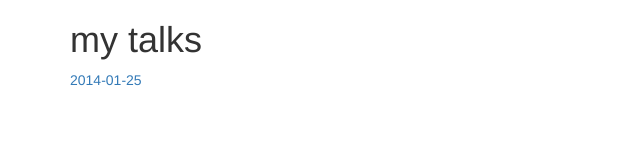
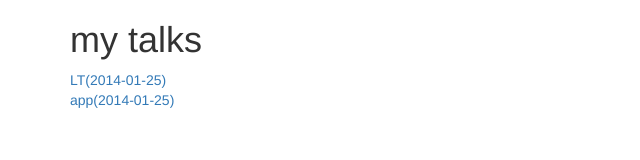
Before and after one commit to okamuuu/LightningTalks, a plain HTML site: page index.html in a window 1280 px wide. Shown: the whole page, without its empty margins (0-640 px from the left). Drawn offline with nearby package versions, Linux system fonts and the light colour scheme.

Commit message:
added sample app.

```diff
--- a/index.html
+++ b/index.html
@@ -11,7 +11,8 @@
     <div class="starter-template">
         <h1>my talks</h1>
         <ul class="list-unstyled">
-            <li><a href="2014-01-25/index.html">2014-01-25</a></li>
+            <li><a href="2014-01-25/index.html">LT(2014-01-25)</a></li>
+            <li><a href="2014-01-25/app/build/production/BeatufulCommands/">app(2014-01-25)</a></li>
         </ul>
     </div>
 
```
Also changed, not shown: 2014-01-25/index.html (+2 -0 lines).
